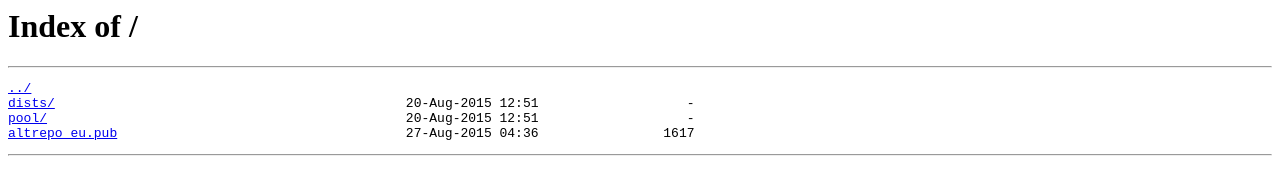
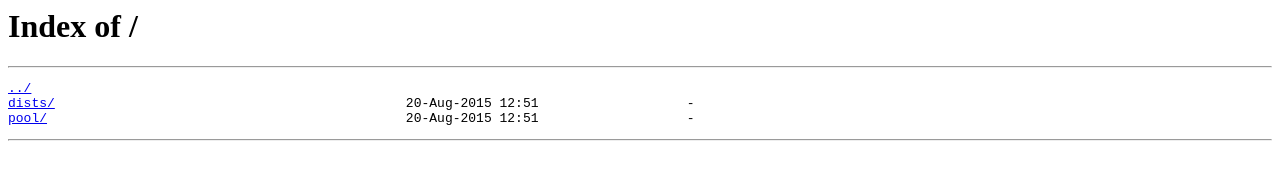
Before and after one commit to matyapiro31/matyapiro31.github.io, a plain HTML site: page index.html in a window 1280 px wide. Drawn offline with Linux system fonts and the light colour scheme.

Commit message:
update index.html

```diff
--- a/index.html
+++ b/index.html
@@ -4,6 +4,5 @@
 <h1>Index of /</h1><hr><pre><a href="../">../</a>
 <a href="dists/">dists/</a>                                             20-Aug-2015 12:51                   -
 <a href="pool/">pool/</a>                                              20-Aug-2015 12:51                   -
-<a href="altrepo_eu.pub">altrepo_eu.pub</a>                                     27-Aug-2015 04:36                1617
 </pre><hr></body>
 </html>
```
